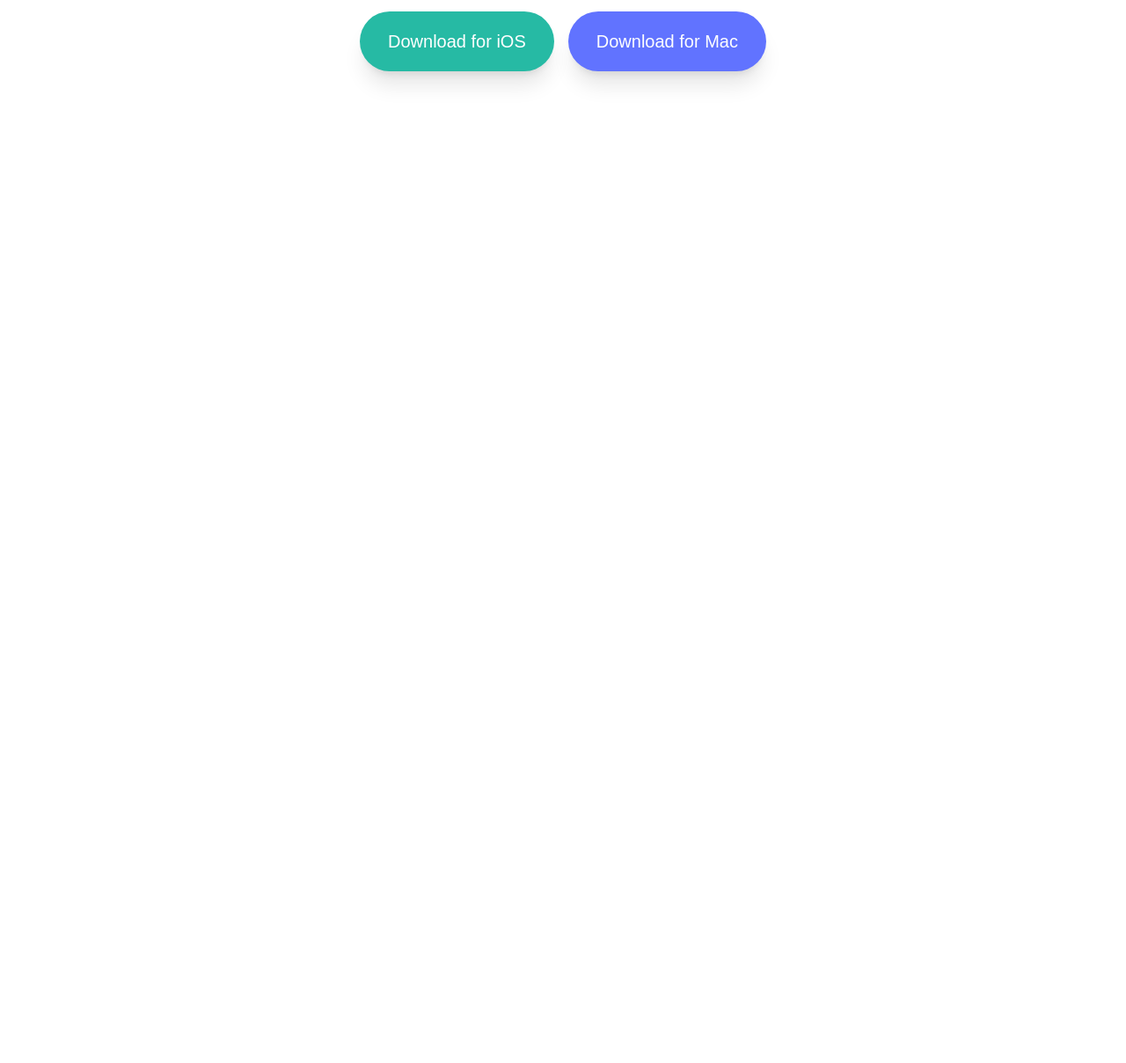
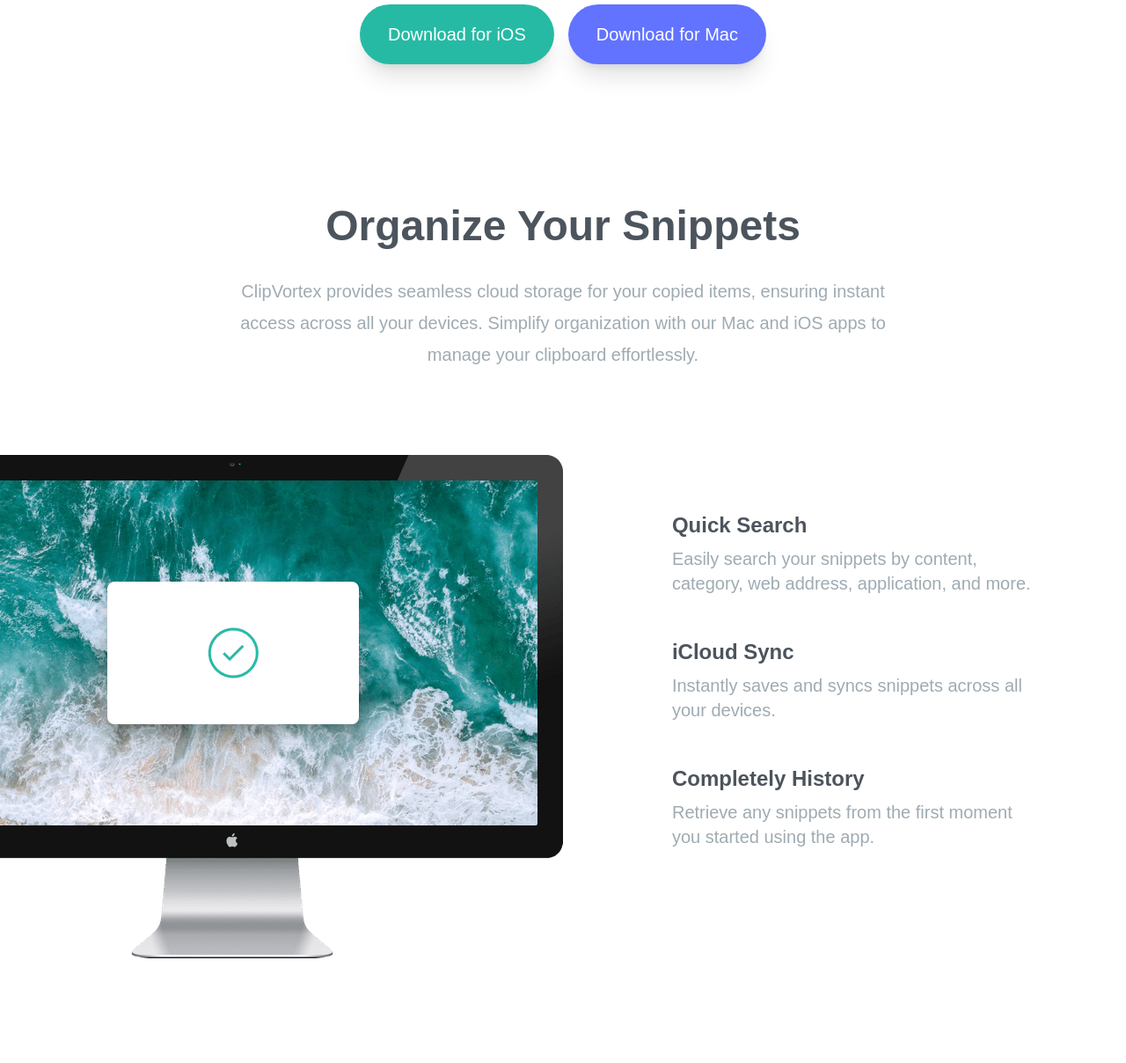
Before and after one commit to Hamzeh01/ClipVortex, a website: page index.html in a window 1280 px wide. Shown: the part 500-1708 px from the top of the page at 88% size. Before the commit the page ends 800 px from the top, so only its background shows below. Drawn offline with Linux system fonts and the light colour scheme; a web font is replaced by a local one.

Commit message:
add snippet and feature section

```diff
--- a/index.html
+++ b/index.html
@@ -22,7 +22,7 @@
 
         <h3>ClipVortex - Your Clipboard Manager</h3>
 
-        <p class="mb-10 text-2xl section-content">
+        <p class="mb-8 text-2xl section-content">
           Simplify Copy-Paste - Streamline your copy-paste experience with
           Clipboard. Effortlessly manage your copied content and access it
           instantly across all your devices.
@@ -35,7 +35,64 @@
         </div>
       </div>
     </section>
+    <!-- hero section -->
 
-    <!-- hero section -->
+    <!-- snippets Section -->
+    <section id="snippets">
+      <div class="my-24 section-container">
+        <h3>Organize Your Snippets</h3>
+        <p class="mb-24 text-xl section-content">
+          ClipVortex provides seamless cloud storage for your copied items,
+          ensuring instant access across all your devices. Simplify organization
+          with our Mac and iOS apps to manage your clipboard effortlessly.
+        </p>
+      </div>
+    </section>
+    <!-- snippets Section -->
+
+    <!-- Features Section -->
+    <section id="features">
+      <div class="my-24 section-container">
+        <div class="relative flex flex-col md:flex-row md:space-x-32">
+          <div class="md:w-1/2">
+            <img
+              src="images/image-computer.png"
+              alt=""
+              class="md:absolute top-0 right-[50%]"
+            />
+          </div>
+
+          <!-- Items Container -->
+          <div
+            class="flex flex-col mt-16 mb-24 space-y-12 text-xl md:w-1/2 md:mb-60 md:text-left md:pl-16"
+          >
+            <!-- Item 1 -->
+            <div>
+              <h5>Quick Search</h5>
+              <p class="max-w-md text-grayishBlue">
+                Easily search your snippets by content, category, web address,
+                application, and more.
+              </p>
+            </div>
+            <!-- Item 2 -->
+            <div>
+              <h5>iCloud Sync</h5>
+              <p class="max-w-md text-grayishBlue">
+                Instantly saves and syncs snippets across all your devices.
+              </p>
+            </div>
+            <!-- Item 3 -->
+            <div>
+              <h5>Completely History</h5>
+              <p class="max-w-md text-grayishBlue">
+                Retrieve any snippets from the first moment you started using
+                the app.
+              </p>
+            </div>
+          </div>
+        </div>
+      </div>
+    </section>
+    <!-- Features Section -->
   </body>
 </html>
```
Also changed, not shown: css/style.css.
